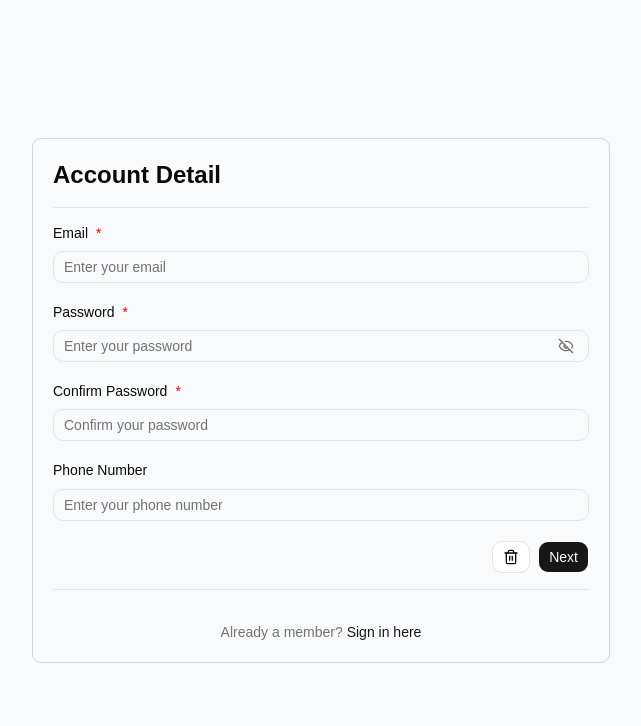
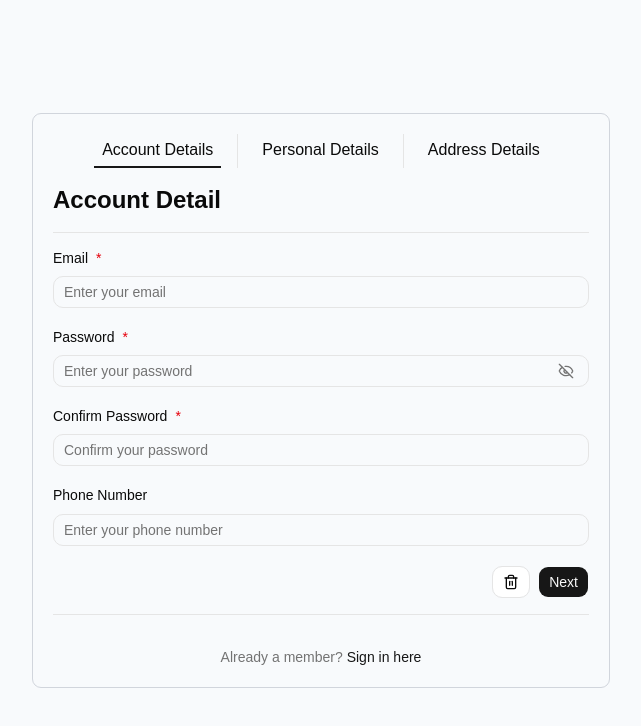
Before and after one commit to Himanshu-Sorathiya-Simform/LMS-07-SIGNIN-SIGNUP, a React (Vite) app: page /signup in a window 1280 px wide. Shown: the top 726 px of the page, without its empty margins (319-960 px from the left). Built offline with nearby package versions, Linux system fonts and the light colour scheme.

Commit message:
create stepper component

```diff
--- a/src/features/auth/SignupForm.tsx
+++ b/src/features/auth/SignupForm.tsx
@@ -4,6 +4,7 @@ import { Link } from "react-router";
 import AccountDetailsForm from "./components/AccountDetailsForm.tsx";
 import AddressDetailsForm from "./components/AddressDetailsForm.tsx";
 import PersonalDetailsForm from "./components/PersonalDetailsForm.tsx";
+import Stepper from "./components/Stepper.tsx";
 
 function SignupForm() {
 	const [currentStep, setCurrentStep] = useState(() => {
@@ -18,6 +19,8 @@ function SignupForm() {
 
 	return (
 		<div className="flex flex-col gap-4">
+			<Stepper currentStep={currentStep} />
+
 			<h2 className="text-2xl font-bold">
 				{currentStep === 0 && "Account Detail"}
 				{currentStep === 1 && "Personal Detail"}
--- a/src/features/auth/components/Stepper.tsx
+++ b/src/features/auth/components/Stepper.tsx
@@ -1,5 +1,35 @@
-function Stepper() {
-	return null;
+import { Separator } from "@/components/ui/separator.tsx";
+
+interface StepperProps {
+	currentStep: number;
+}
+
+function Stepper({ currentStep }: StepperProps) {
+	return (
+		<div className="mx-auto flex gap-4">
+			<span
+				className={`px-2 py-1 ${currentStep >= 0 ? "border-b-primary border-b-2" : ""}`}
+			>
+				Account Details
+			</span>
+
+			<Separator orientation={"vertical"} />
+
+			<span
+				className={`px-2 py-1 ${currentStep >= 1 ? "border-b-primary border-b-2" : ""}`}
+			>
+				Personal Details
+			</span>
+
+			<Separator orientation={"vertical"} />
+
+			<span
+				className={`px-2 py-1 ${currentStep >= 2 ? "border-b-primary border-b-2" : ""}`}
+			>
+				Address Details
+			</span>
+		</div>
+	);
 }
 
 export default Stepper;
```
